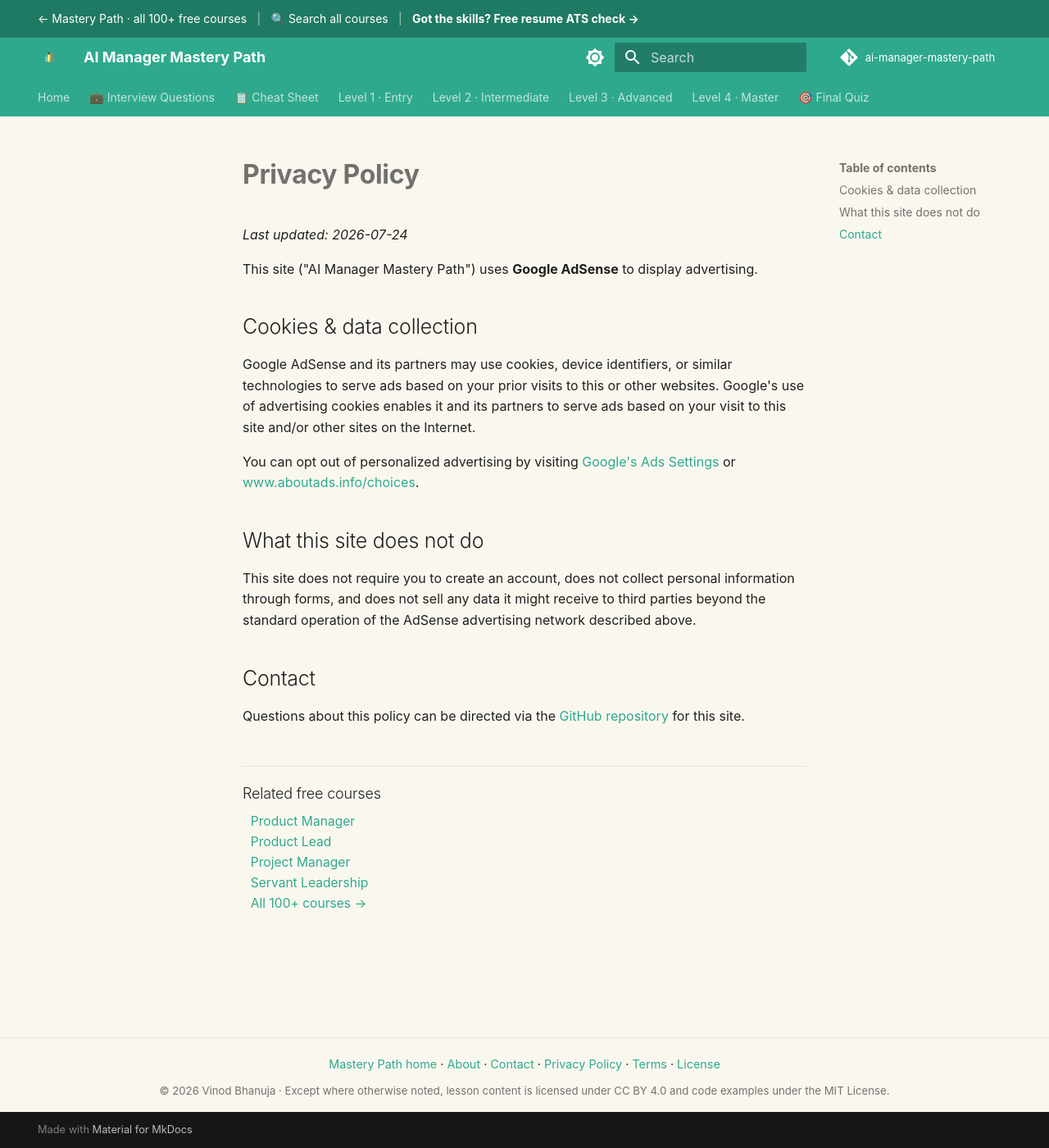
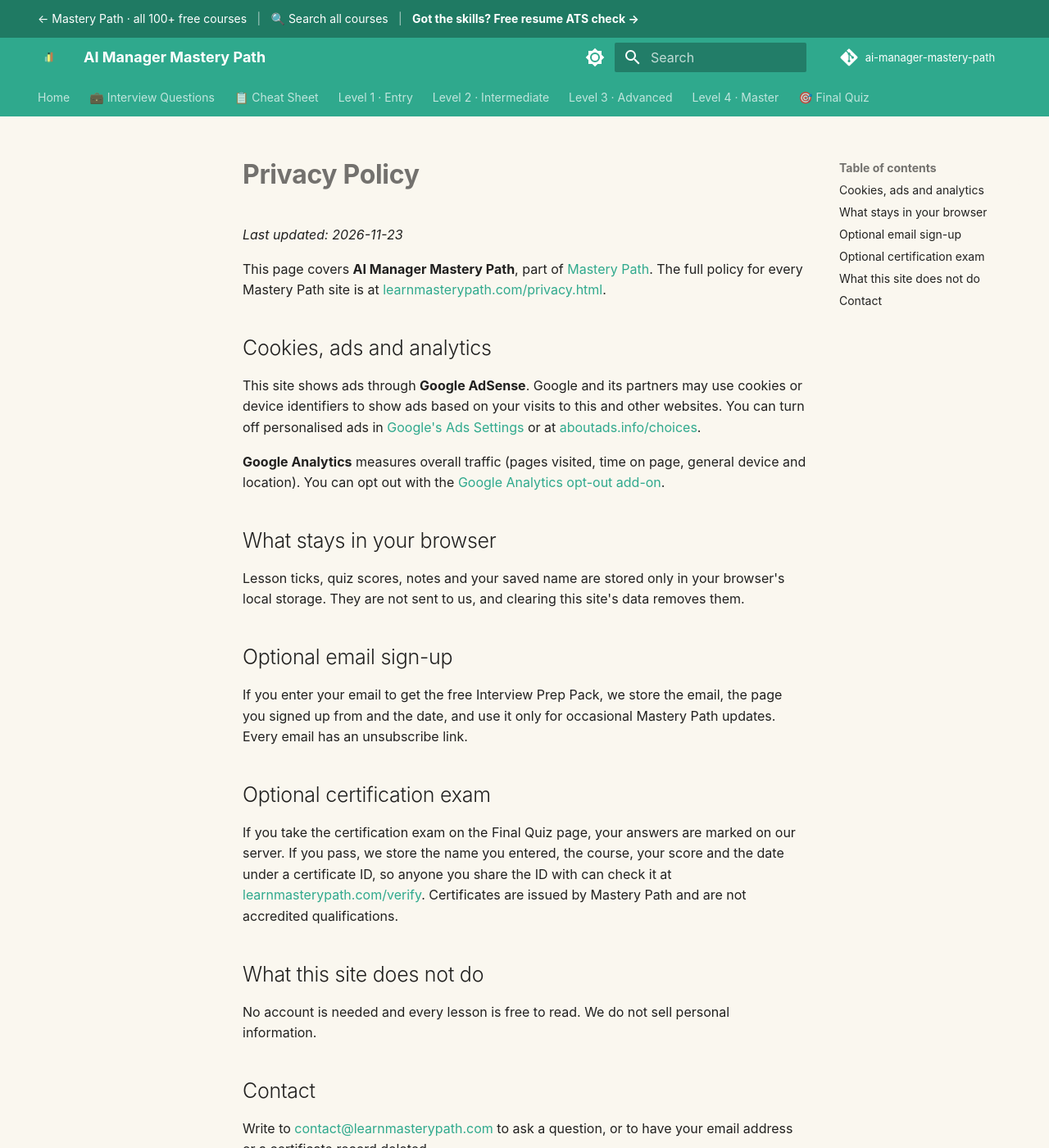
Before and after one commit to SIGILIPELLI/ai-manager-mastery-path, an MkDocs documentation site: the page built from docs/privacy.md, in a window 1280 px wide and 1400 px high. Shown: the whole window at 82% size. Built offline with MkDocs 1.6.1 and Material for MkDocs 9.7.7, drawn with Linux system fonts in a browser that asks for light colours; comment, search, counter and statistics services are not loaded.

Commit message:
Update privacy page: progress stays in the browser, optional email sign-up and certification exam, link to the full policy
Co-Authored-By: Claude Opus 5.5 <noreply@anthropic.com>

```diff
--- a/docs/privacy.md
+++ b/docs/privacy.md
@@ -1,33 +1,35 @@
 ---
-description: "Privacy policy for the free AI Manager Mastery Path: how Google Analytics and AdSense cookies are used, what is not collected, and how to opt out."
+description: "Privacy policy for the free AI Manager Mastery Path: cookies for ads and analytics, what stays in your browser, and the optional email sign-up and certification exam."
 ---
 
 # Privacy Policy
 
-_Last updated: 2026-07-24_
+_Last updated: 2026-11-23_
 
-This site ("AI Manager Mastery Path") uses **Google AdSense** to display advertising.
+This page covers **AI Manager Mastery Path**, part of [Mastery Path](https://learnmasterypath.com/). The full policy for every Mastery Path site is at [learnmasterypath.com/privacy.html](https://learnmasterypath.com/privacy.html).
 
-## Cookies & data collection
+## Cookies, ads and analytics
 
-Google AdSense and its partners may use cookies, device identifiers, or similar
-technologies to serve ads based on your prior visits to this or other websites.
-Google's use of advertising cookies enables it and its partners to serve ads
-based on your visit to this site and/or other sites on the Internet.
+This site shows ads through **Google AdSense**. Google and its partners may use cookies or device identifiers to show ads based on your visits to this and other websites. You can turn off personalised ads in [Google's Ads Settings](https://adssettings.google.com/) or at [aboutads.info/choices](https://www.aboutads.info/choices/).
 
-You can opt out of personalized advertising by visiting
-[Google's Ads Settings](https://adssettings.google.com/) or
-[www.aboutads.info/choices](https://www.aboutads.info/choices/).
+**Google Analytics** measures overall traffic (pages visited, time on page, general device and location). You can opt out with the [Google Analytics opt-out add-on](https://tools.google.com/dlpage/gaoptout).
+
+## What stays in your browser
+
+Lesson ticks, quiz scores, notes and your saved name are stored only in your browser's local storage. They are not sent to us, and clearing this site's data removes them.
+
+## Optional email sign-up
+
+If you enter your email to get the free Interview Prep Pack, we store the email, the page you signed up from and the date, and use it only for occasional Mastery Path updates. Every email has an unsubscribe link.
+
+## Optional certification exam
+
+If you take the certification exam on the Final Quiz page, your answers are marked on our server. If you pass, we store the name you entered, the course, your score and the date under a certificate ID, so anyone you share the ID with can check it at [learnmasterypath.com/verify](https://learnmasterypath.com/verify/). Certificates are issued by Mastery Path and are not accredited qualifications.
 
 ## What this site does not do
 
-This site does not require you to create an account, does not collect personal
-information through forms, and does not sell any data it might receive to third
-parties beyond the standard operation of the AdSense advertising network
-described above.
+No account is needed and every lesson is free to read. We do not sell personal information.
 
 ## Contact
 
-Questions about this policy can be directed via the
-[GitHub repository](https://github.com/SIGILIPELLI/ai-manager-mastery-path) for
-this site.
+Write to [contact@learnmasterypath.com](mailto:contact@learnmasterypath.com) to ask a question, or to have your email address or a certificate record deleted.
```
